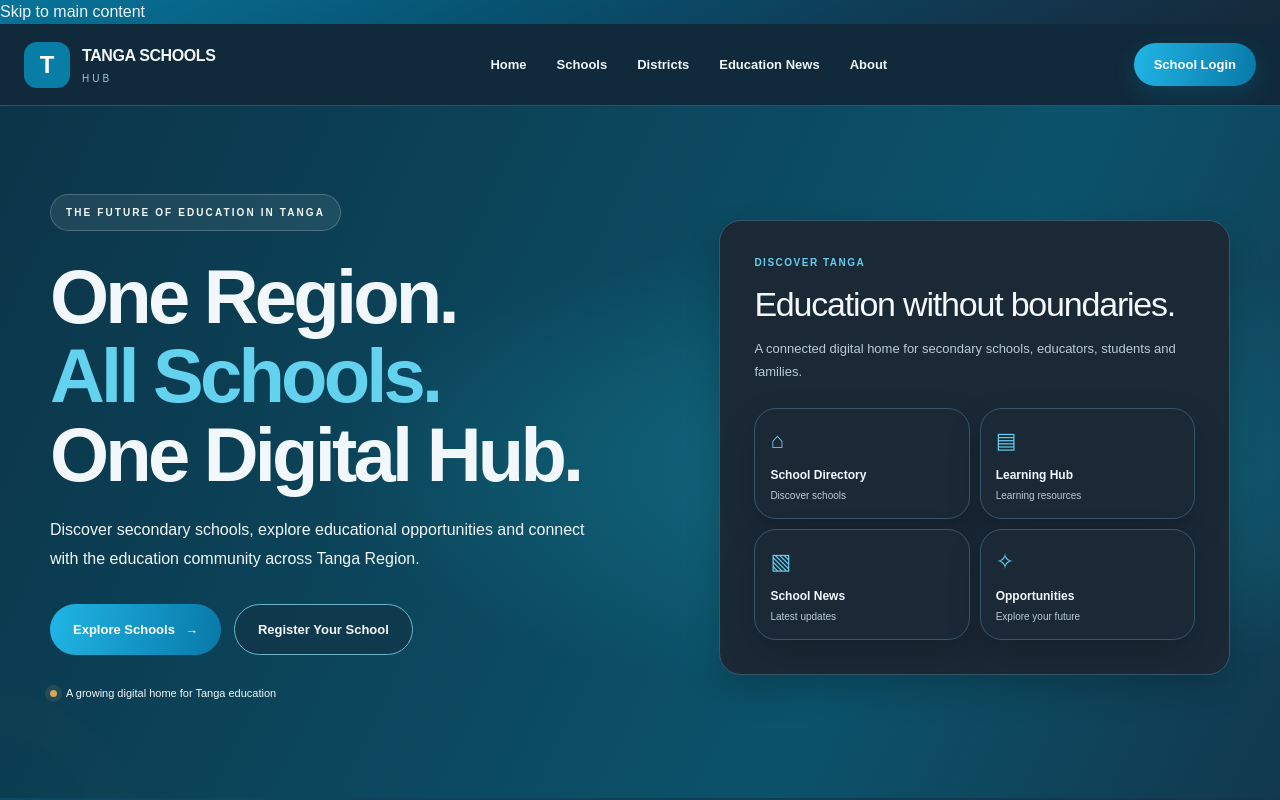
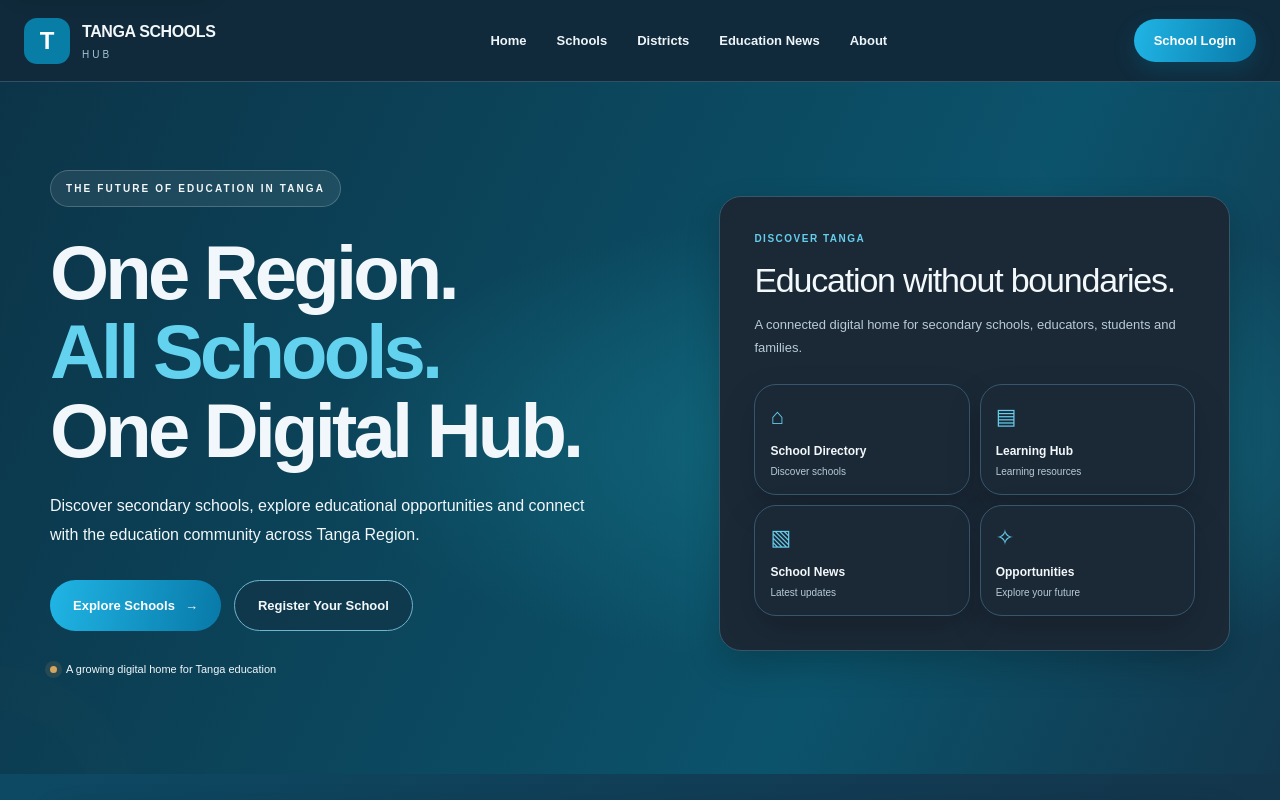
Before and after one commit to mnaally35-create/tanga-schools-hub, a Next.js app: page / in a window 1280 px wide. Shown: the top 800 px of the page. Built offline with nearby package versions, Linux system fonts and the light colour scheme; no server answers; the database is empty.

Commit message:
Add keyboard accessibility and polished loading/error states

```diff
--- a/src/app/globals.css
+++ b/src/app/globals.css
@@ -716,3 +716,42 @@ body:has(.hero) .footer-bottom{border-top:1px solid #30485a !important}
   opacity:.12 !important;
   filter:blur(2px);
 }
+
+/* Accessibility, resilient loading and error states */
+.skip-link{
+  position:fixed;left:16px;top:12px;z-index:10000;
+  transform:translateY(-160%);
+  padding:12px 18px;border-radius:12px;
+  background:#20b5e5;color:#062536 !important;
+  font-weight:800;text-decoration:none;
+  box-shadow:0 8px 24px rgba(0,0,0,.25);
+}
+.skip-link:focus{transform:translateY(0);outline:3px solid #fff;outline-offset:3px}
+:where(a,button,input,select,textarea,[tabindex]):focus-visible{
+  outline:3px solid #65d4ef !important;
+  outline-offset:3px !important;
+}
+.system-state{
+  min-height:100svh;display:grid;place-items:center;padding:24px;
+  background:linear-gradient(145deg,#075b78 0%,#123b53 42%,#172431 100%);
+  color:#edf5fa;
+}
+.system-state-card{
+  width:min(100%,560px);padding:clamp(24px,5vw,44px);
+  border:1px solid #3b5b70;border-radius:26px;
+  background:#1c2d3c;color:#edf5fa;
+  box-shadow:0 18px 50px rgba(0,0,0,.28);
+}
+.system-state-kicker{display:block;color:#72d3ee;font-size:11px;font-weight:850;letter-spacing:.16em}
+.system-state-card h1{margin:18px 0 10px;color:#f4f8fb;font-size:clamp(26px,5vw,38px);line-height:1.15}
+.system-state-card p{margin:0 0 24px;color:#c0cfda;line-height:1.7}
+.system-state-link{display:inline-block;margin-left:16px;color:#75dcf5;font-weight:700}
+.system-loader{
+  width:36px;height:36px;margin:24px 0 10px;border-radius:50%;
+  border:3px solid #456176;border-top-color:#20b5e5;
+  animation:hub-spin .8s linear infinite;
+}
+@keyframes hub-spin{to{transform:rotate(360deg)}}
+@media(prefers-reduced-motion:reduce){
+  *,*::before,*::after{scroll-behavior:auto !important;animation-duration:.01ms !important;animation-iteration-count:1 !important;transition-duration:.01ms !important}
+}
```
